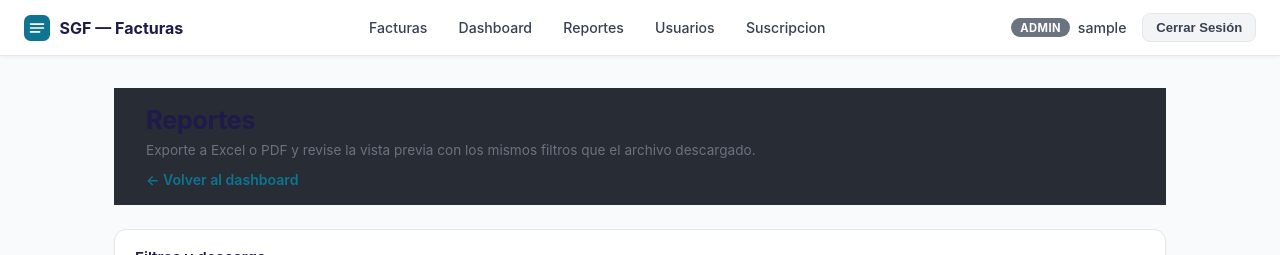
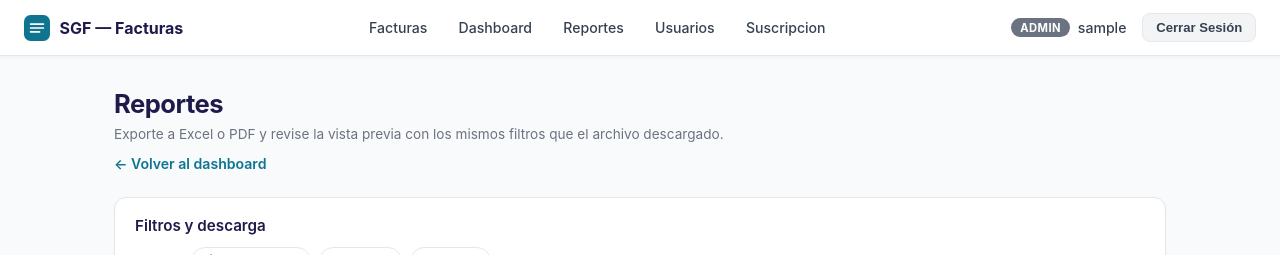
Before and after one commit to Emanuel684/gestion_de_facturas_gfac, a React (Vite) app in the folder frontend/: page /app/reportes in a window 1280 px wide. Shown: the top 255 px of the page. Built offline with nearby package versions, Linux system fonts and the light colour scheme; no server answers; sample sign-in values are in the browser's storage.

Commit message:
fix: correction over code implementaiton

```diff
--- a/frontend/src/App.css
+++ b/frontend/src/App.css
@@ -19,7 +19,8 @@ body {
   flex-direction: column;
 }
 
-header {
+/* Solo landing: no usar `header` global o afecta dashboard/reportes (sgf-page-header). */
+header.landing-header {
   background-color: #282c34;
   padding: 1rem 2rem;
   color: white;
--- a/frontend/src/styles/sgf-page.css
+++ b/frontend/src/styles/sgf-page.css
@@ -15,6 +15,9 @@ main.sgf-page {
 
 .sgf-page-header {
   margin-bottom: 1.5rem;
+  background: transparent;
+  padding: 0;
+  color: inherit;
 }
 
 .sgf-page-title {
```
Also changed, not shown: 1 other file (tests, documents, lock files or other folders).
